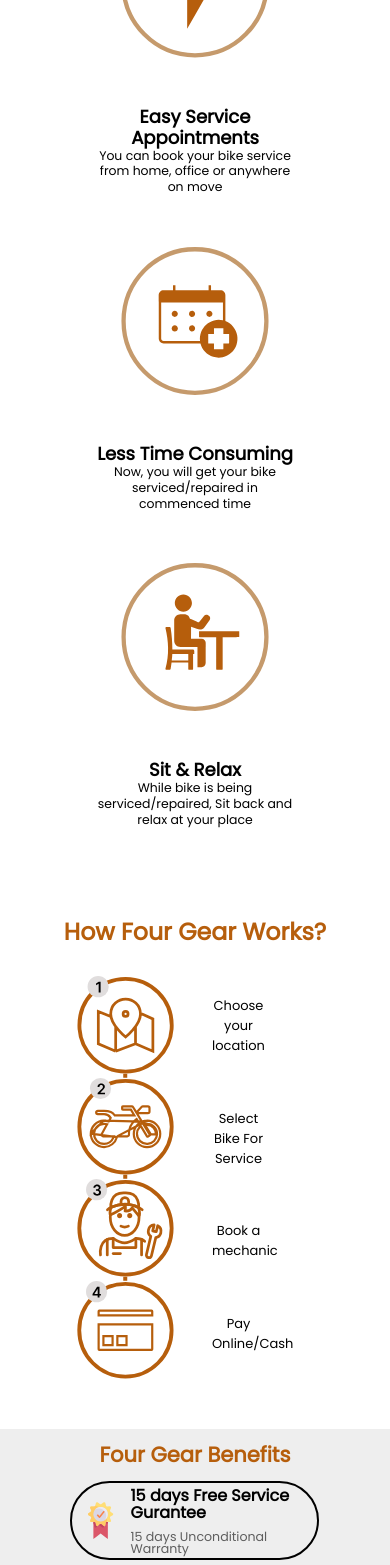
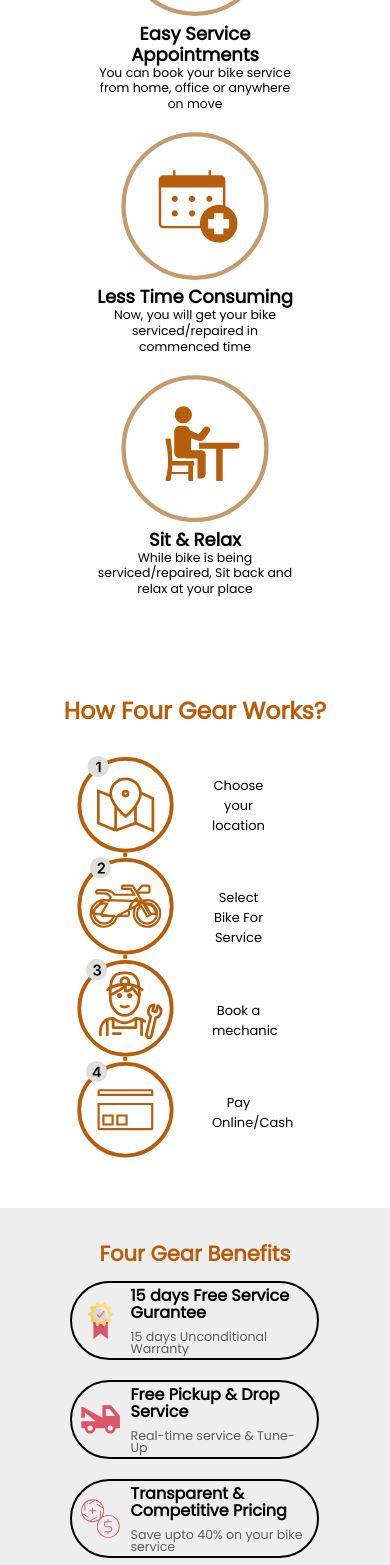
Before and after one commit to anshulkumarx7/FourGear-MotorBikeService-FrontEnd, a React (Vite) app: page / in a window 390 px wide. Shown: the part 1257-2822 px from the top of the page. Built offline with nearby package versions, Linux system fonts and the light colour scheme.

Commit message:
fix changes

```diff
--- a/src/Styles/Benefits.css
+++ b/src/Styles/Benefits.css
@@ -4,7 +4,7 @@
   max-width: 100%;
   /* height: 101vh; */
   height: auto;
-  padding:1rem 0;
+  padding:3rem 0;
   background-color: #eeeeee;
   display: flex;
   align-items: center;
--- a/src/Styles/Features.css
+++ b/src/Styles/Features.css
@@ -107,11 +107,11 @@
   }
   .fourGearFeatureIconBox{
     width:20rem;
-    padding-bottom: 1rem;
+    padding-bottom: 2rem;
   }
   .fourGearFeatureIconBox img{
     max-width:14.839rem;
-    height:23.14rem;
+    /* height:23.14rem; */
 
   }
   .fourGearFeatureIconBox h3{
--- a/src/Styles/Footer.css
+++ b/src/Styles/Footer.css
@@ -33,7 +33,7 @@
 }
 .fourGearFooterLeft img {
   max-width: 8.4722vw;
-  height: 12.3rem;
+  /* height: 12.3rem; */
 }
 .fourGearFooterLeft p {
   font-weight: 400;
```
